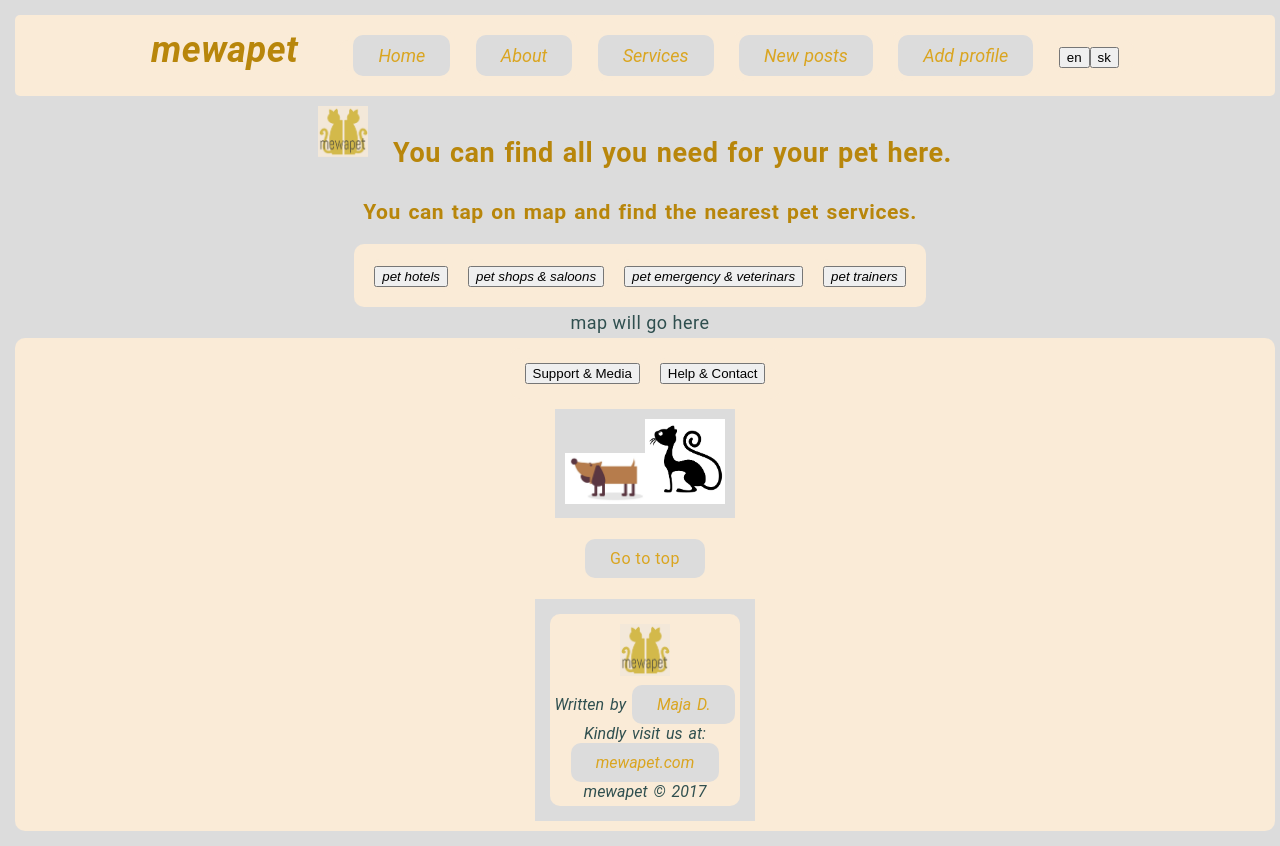
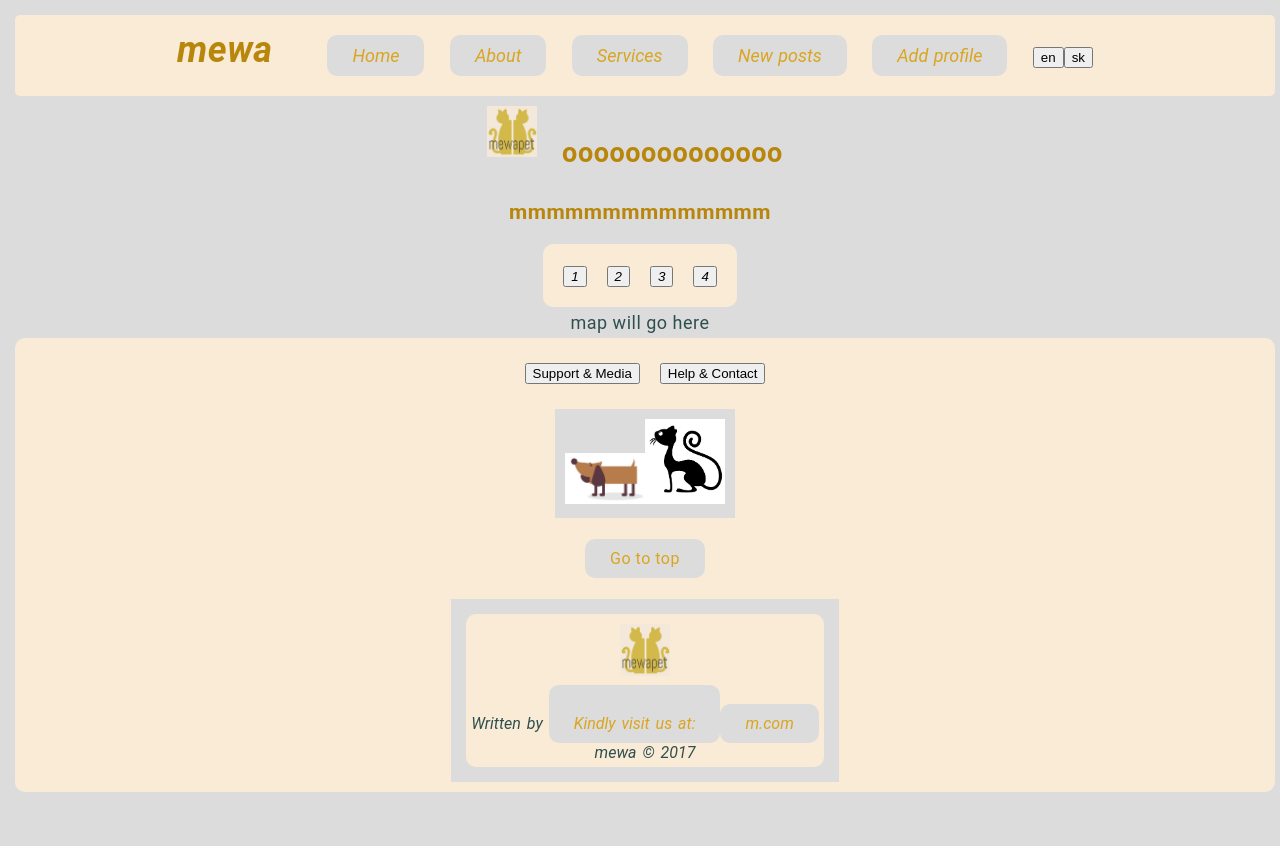
Before and after one commit to coderka/mywebproject, a plain HTML site: page index.html in a window 1280 px wide. After the commit the page ends 807 px from the top, so only its background shows below. Drawn offline with Linux system fonts and the light colour scheme.

Commit message:
Update index.html

```diff
--- a/index.html
+++ b/index.html
@@ -6,14 +6,14 @@ and open the template in the editor.
 -->
 <html lang="en">
     <head>
-        <title>mewapet</title>
+        <title>mewa</title>
         <meta charset="UTF-8">
         <meta name="viewport" content="width=device-width, initial-scale=1.0">
         <link href="main.css" rel="stylesheet" type="text/css"/>
     </head>
     <body>
         <header>
-            <h1><strong>mewapet</strong></h1>
+            <h1><strong>mewa</strong></h1>
                 <nav>
                     <ul id="nav">
                         <li><a href="index.html">Home</a></li>
@@ -26,14 +26,14 @@ and open the template in the editor.
                 </nav>
         </header>
         <img class="logo" src="logomewapet.png" alt="logo" width="50"/>
-            <h2><strong>You can find all you need for your pet here.</strong></h2><br>
-            <h3><strong>You can tap on map and find the nearest pet services.</strong></h3><br>
+            <h2><strong>oooooooooooooo</strong></h2><br>
+            <h3><strong>mmmmmmmmmmmmmm</strong></h3><br>
                 <nav>
                     <ul class="a">
-                        <li><button><em>pet hotels</em></button></li>
-                        <li><button><em>pet shops & saloons</em></button></li>
-                        <li><button><em>pet emergency & veterinars</em></button></li>
-                        <li><button><em>pet trainers</em></button></li>
+                        <li><button><em>1</em></button></li>
+                        <li><button><em>2</em></button></li>
+                        <li><button><em>3</em></button></li>
+                        <li><button><em>4</em></button></li>
                     </ul>
                 </nav>
             <span><map id="map" name="map" style="width:400px;height:400px">map will go here</map></span><br>
@@ -54,10 +54,10 @@ and open the template in the editor.
                 <div>
                 <address>
                     <img class="logo" src="logomewapet.png" alt="logo" width="50"/><br>
-                    Written by <a href="mailto:cafe5639samo@gmail.com">Maja D.</a><br>
+                    Written by <a href="#" Maja D.</a><br>
                     Kindly visit us at:<br>
-                    <a href="http://www.mewapet.com">mewapet.com</a><br>
-                    mewapet © 2017
+                    <a href="#">m.com</a><br>
+                    mewa © 2017
                 </address>
                 </div>
                 <p id="cred">
```
